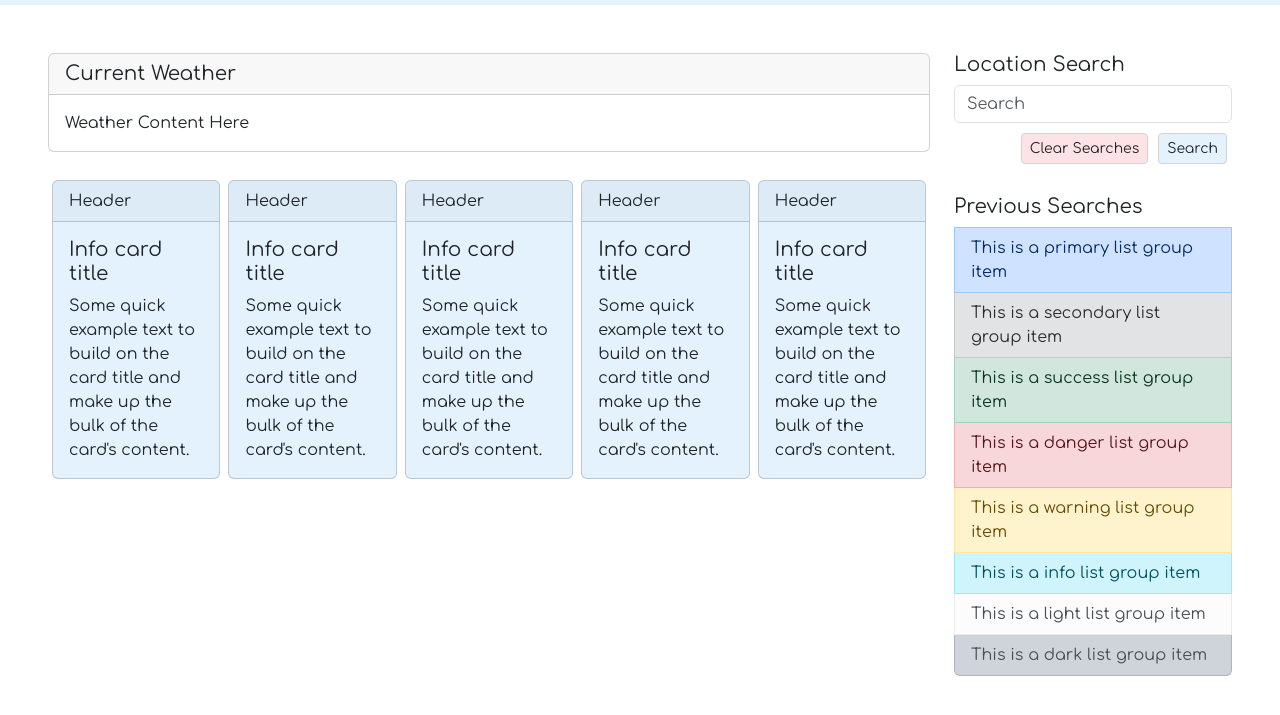
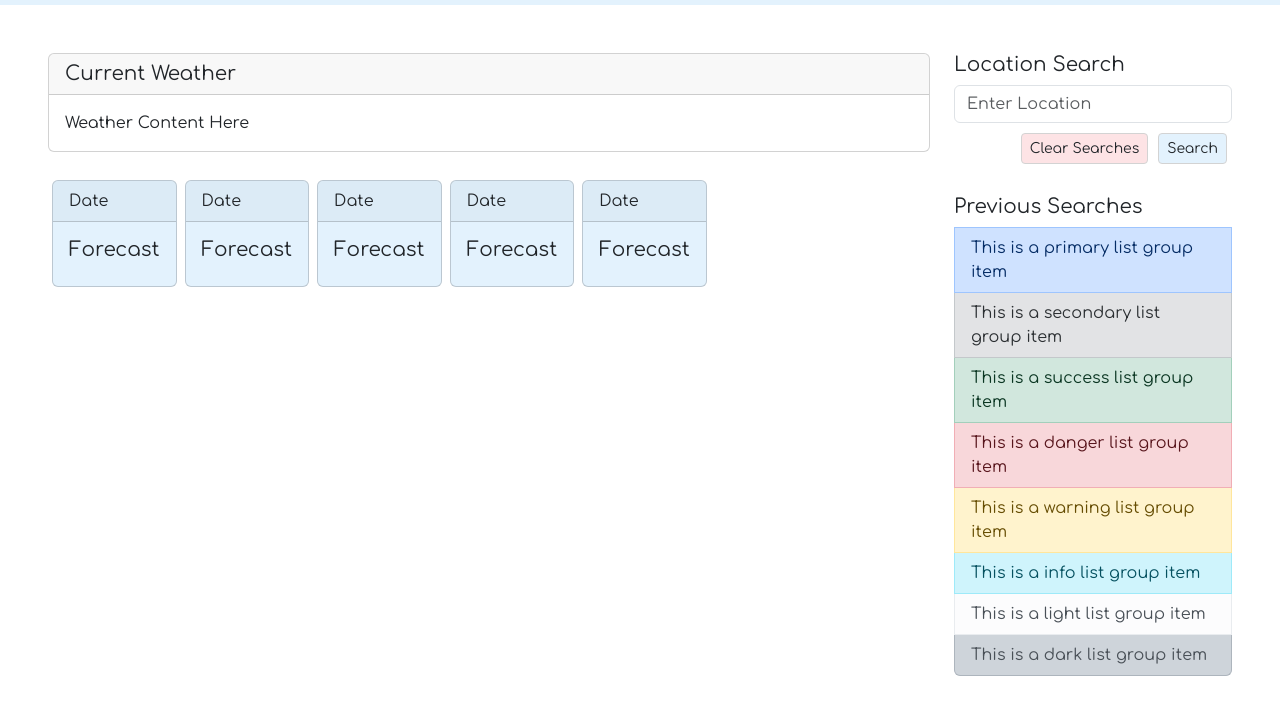
Before and after one commit to eviehoang/weather-dashboard, a plain HTML site: page index.html in a window 1280 px wide. Shown: the part 83-798 px from the top of the page. Drawn offline with nearby package versions, Linux system fonts and the light colour scheme.

Commit message:
Added API key, and added id to html to create variables.

```diff
--- a/assets/js/script.js
+++ b/assets/js/script.js
@@ -0,0 +1,4 @@
+// API Key
+var apiKey = "9c5e768389d1fb88a2f113178aa99b43";
+
+// Variables
--- a/index.html
+++ b/index.html
@@ -33,7 +33,7 @@
                     <div class="card mb-4">
                         <h5 class="card-header">Current Weather</h5>
                         <div class="card-body">
-                            <p class="card-text">Weather Content Here</p>
+                            <p class="card-text" id="currentweather">Weather Content Here</p>
                         </div>
                     </div>
 
@@ -41,52 +41,42 @@
                     <article class="d-inline-flex">
 
                         <div class="card mb-3 m-1" style="max-width: 18rem; background-color: #e3f2fd;">
-                            <div class="card-header">Header</div>
+                            <div class="card-header">Date</div>
                             <div class="card-body">
-                                <h5 class="card-title">Info card title</h5>
-                                <p class="card-text">Some quick example text to build on the card title and make up
-                                    the
-                                    bulk of the card's content.</p>
+                                <h5 class="card-title">Forecast</h5>
+                                <p class="card-text" id="Forecast"></p>
                             </div>
                         </div>
 
                         <div class="card mb-3 m-1" style="max-width: 18rem; background-color: #e3f2fd;">
-                            <div class="card-header">Header</div>
+                            <div class="card-header">Date</div>
                             <div class="card-body">
-                                <h5 class="card-title">Info card title</h5>
-                                <p class="card-text">Some quick example text to build on the card title and make up
-                                    the
-                                    bulk of the card's content.</p>
+                                <h5 class="card-title">Forecast</h5>
+                                <p class="card-text" id="Forecast"></p>
                             </div>
                         </div>
 
                         <div class="card mb-3 m-1" style="max-width: 18rem; background-color: #e3f2fd;">
-                            <div class="card-header">Header</div>
+                            <div class="card-header">Date</div>
                             <div class="card-body">
-                                <h5 class="card-title">Info card title</h5>
-                                <p class="card-text">Some quick example text to build on the card title and make up
-                                    the
-                                    bulk of the card's content.</p>
+                                <h5 class="card-title">Forecast</h5>
+                                <p class="card-text" id="Forecast"></p>
                             </div>
                         </div>
 
                         <div class="card mb-3 m-1" style="max-width: 18rem; background-color: #e3f2fd;">
-                            <div class="card-header">Header</div>
+                            <div class="card-header">Date</div>
                             <div class="card-body">
-                                <h5 class="card-title">Info card title</h5>
-                                <p class="card-text">Some quick example text to build on the card title and make up
-                                    the
-                                    bulk of the card's content.</p>
+                                <h5 class="card-title">Forecast</h5>
+                                <p class="card-text" id="Forecast"></p>
                             </div>
                         </div>
 
                         <div class="card mb-3 m-1" style="max-width: 18rem; background-color: #e3f2fd;">
-                            <div class="card-header">Header</div>
+                            <div class="card-header">Date</div>
                             <div class="card-body">
-                                <h5 class="card-title">Info card title</h5>
-                                <p class="card-text">Some quick example text to build on the card title and make up
-                                    the
-                                    bulk of the card's content.</p>
+                                <h5 class="card-title">Forecast</h5>
+                                <p class="card-text" id="Forecast"></p>
                             </div>
                         </div>
 
@@ -96,7 +86,7 @@
                     <!-- Search Box -->
                     <h5>Location Search</h5>
                     <form class="form pb-5">
-                        <input class="form-control mr-sm-2" type="search" placeholder="Search" aria-label="Search">
+                        <input class="form-control mr-sm-2" type="search" placeholder="Enter Location" aria-label="Search">
                         <button class="btn btn-sm" type="submit" id="searchbutton">Search</button>
                         <button class="btn btn-sm" type="submit" id="clear">Clear Searches</button>
                     </form>
```
